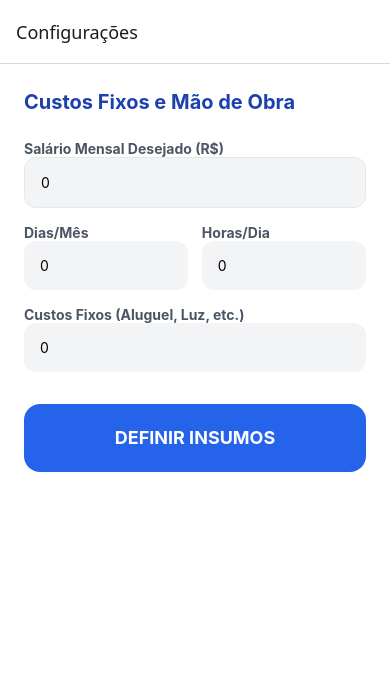
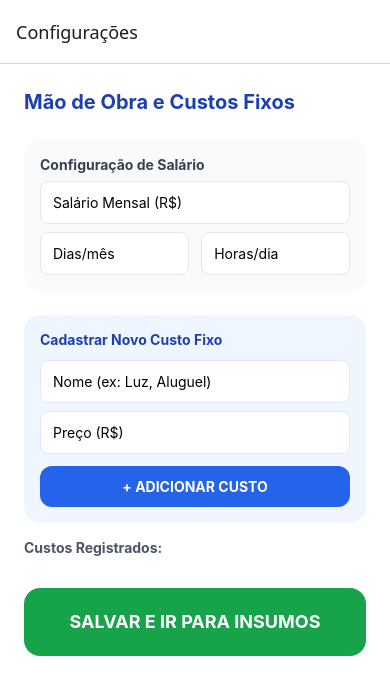
Before and after one commit to Predr0/precificacao-app, a React Native app: screen /ConfiguracaoNegocio in a window 390 px wide. Shown: the top 694 px of the page. Built offline with nearby package versions, Linux system fonts and the light colour scheme.

Commit message:
feat - add opcao de add novos custos fixos

```diff
--- a/src/context/AppContext.js
+++ b/src/context/AppContext.js
@@ -3,13 +3,31 @@ import React, { createContext, useState } from 'react';
 export const AppContext = createContext();
 
 export const AppProvider = ({ children }) => {
+  // Dados de Mão de Obra e Tempo
   const [config, setConfig] = useState({
-    salario: '0', dias: '0', horas: '0', custoFixo: '0', despesaFixa: '0', despesaVariavel: '0'
+    salario: '',
+    dias: '',
+    horas: ''
   });
-  const [insumos, setInsumos] = useState([]); // Lista para múltiplos insumos
+
+  // Lista dinâmica de Custos Fixos
+  const [listaCustosFixos, setListaCustosFixos] = useState([]);
+
+  // Insumos do produto
+  const [insumos, setInsumos] = useState([]);
+
+  // Soma automática dos custos para o motor de cálculo
+  const totalCustosFixos = listaCustosFixos.reduce(
+    (acc, item) => acc + (parseFloat(item.valor) || 0), 0
+  );
 
   return (
-    <AppContext.Provider value={{ config, setConfig, insumos, setInsumos }}>
+    <AppContext.Provider value={{
+      config, setConfig,
+      insumos, setInsumos,
+      listaCustosFixos, setListaCustosFixos,
+      totalCustosFixos
+    }}>
       {children}
     </AppContext.Provider>
   );
--- a/src/database/database.js
+++ b/src/database/database.js
@@ -1,11 +1,9 @@
 import * as SQLite from 'expo-sqlite';
 
-//Abrir/criar BD
 const db = SQLite.openDatabaseSync('precificacao.db');
 
 export const initDatabase = () => {
   try {
-    //RF03 e RF04 => criar tabela Insumos
     db.execSync(`
       CREATE TABLE IF NOT EXISTS insumos (
         id INTEGER PRIMARY KEY AUTOINCREMENT,
@@ -16,7 +14,6 @@ export const initDatabase = () => {
       );
     `);
 
-    //RF05 => criar tabela Configurações
     db.execSync(`
       CREATE TABLE IF NOT EXISTS configuracoes (
         id INTEGER PRIMARY KEY AUTOINCREMENT,
--- a/src/screens/CalculoProduto.js
+++ b/src/screens/CalculoProduto.js
@@ -3,26 +3,22 @@ import { View, Text, TouchableOpacity, ScrollView } from 'react-native';
 import { AppContext } from '../context/AppContext';
 
 export default function CalculoProduto() {
-  const { config, insumos } = useContext(AppContext);
-  const [lucroDesejado] = useState(30); // %
+  const { config, insumos, totalCustosFixos } = useContext(AppContext); // Puxando o total somado
+  const [lucroDesejado] = useState(30);
 
   const calcular = () => {
-    const tempoProducaoMin = 30; // Exemplo de tempo gasto
-    const totalMinutosMes = parseFloat(config.dias) * parseFloat(config.horas) * 60;
+    const tempoProducaoMin = 30;
+    const totalMinutosMes = (parseFloat(config.dias) || 1) * (parseFloat(config.horas) || 1) * 60;
 
-    // 1. Custo Variável Total (Insumos)
     const CVR = insumos.reduce((acc, curr) => acc + curr.custoFração, 0);
 
-    // 2. Rateio Mão de Obra e Fixos
-    const custoPorMinuto = (parseFloat(config.salario) + parseFloat(config.custoFixo)) / totalMinutosMes;
+    // Mão de obra + SOMA de todos os custos fixos cadastrados
+    const custoPorMinuto = (parseFloat(config.salario) + totalCustosFixos) / totalMinutosMes;
     const CFR = custoPorMinuto * tempoProducaoMin;
 
-    // 3. Total Geral
     const totalGeral = CVR + CFR;
 
-    // 4. Mark-up
-    // MARK-UP = 100 / [100 – (%DFR + %DVR + %Lucro)]
-    // Para o MVP, usaremos os percentuais fixos do seu exemplo (5% despesas + lucro)
+    // Mark-up
     const markup = 100 / (100 - (5 + 3 + lucroDesejado));
     const precoFinal = totalGeral * markup;
 
@@ -41,7 +37,7 @@ export default function CalculoProduto() {
 
         <View className="h-[1px] bg-gray-300 my-4" />
 
-        <Text className="text-gray-600">Total de Custos + Rateio:</Text>
+        <Text className="text-gray-600">Total (Custos + Rateio de {totalCustosFixos > 0 ? 'Fixos' : 'Mão de Obra'}):</Text>
         <Text className="text-xl font-bold text-blue-800">R$ {res.totalGeral.toFixed(2)}</Text>
       </View>
 
@@ -51,9 +47,9 @@ export default function CalculoProduto() {
         <Text className="text-white mt-2">Índice Mark-up: {res.markup.toFixed(2)}</Text>
       </View>
 
-      <View className="mt-6 p-4 border border-red-200 rounded-2xl">
+      <View className="mt-6 p-4 border border-red-200 rounded-2xl mb-10">
         <Text className="text-red-600 font-bold">Ponto de Equilíbrio</Text>
-        <Text className="text-sm">Você precisa vender aprox. {Math.ceil((parseFloat(config.salario) + parseFloat(config.custoFixo)) / (res.precoFinal - res.CVR))} unidades para não ter prejuízo.</Text>
+        <Text className="text-sm">Venda {Math.ceil((parseFloat(config.salario) + totalCustosFixos) / (res.precoFinal - res.CVR))} unidades/mês para cobrir os gastos fixos.</Text>
       </View>
     </ScrollView>
   );
--- a/src/screens/ConfiguracaoNegocio.js
+++ b/src/screens/ConfiguracaoNegocio.js
@@ -1,46 +1,100 @@
-import React, { useContext } from 'react';
+import React, { useContext, useState } from 'react';
 import { View, Text, TextInput, TouchableOpacity, ScrollView, Alert } from 'react-native';
 import { AppContext } from '../context/AppContext';
 
 export default function ConfiguracaoNegocio({ navigation }) {
-  const { config, setConfig } = useContext(AppContext);
+  const { config, setConfig, listaCustosFixos, setListaCustosFixos } = useContext(AppContext);
 
-  const validarEAvançar = () => {
-    if (parseFloat(config.salario) > 0 && parseFloat(config.dias) > 0) {
-      navigation.navigate('Insumos');
-    } else {
-      Alert.alert("Erro", "Preencha os valores de salário e tempo de trabalho.");
+  // Estados locais para o novo custo que está sendo digitado
+  const [novoNome, setNovoNome] = useState('');
+  const [novoPreco, setNovoPreco] = useState('');
+
+  // Função para adicionar um custo à lista com validação
+  const adicionarCusto = () => {
+    // Validação: Proibir espaços em branco ou campos vazios
+    if (novoNome.trim() === '' || novoPreco.trim() === '') {
+      Alert.alert("Atenção", "Por favor, preencha o nome e o preço do custo fixo.");
+      return;
     }
+
+    const novoCusto = {
+      id: Date.now().toString(),
+      nome: novoNome,
+      valor: novoPreco
+    };
+
+    setListaCustosFixos([...listaCustosFixos, novoCusto]);
+    setNovoNome('');
+    setNovoPreco('');
   };
 
   return (
     <ScrollView className="flex-1 bg-white p-6">
-      <Text className="text-xl font-bold text-blue-800 mb-6">Custos Fixos e Mão de Obra</Text>
+      <Text className="text-xl font-bold text-blue-800 mb-6">Mão de Obra e Custos Fixos</Text>
 
-      <Text className="text-gray-600 font-bold">Salário Mensal Desejado (R$)</Text>
-      <TextInput
-        className="bg-gray-100 p-4 rounded-xl mb-4 border border-gray-200"
-        keyboardType="decimal-pad"
-        value={config.salario}
-        onChangeText={(v) => setConfig({...config, salario: v.replace(/[^0-9.]/g, '')})}
-      />
-
-      <View className="flex-row justify-between mb-4">
-        <View className="w-[48%]">
-          <Text className="text-gray-600 font-bold">Dias/Mês</Text>
-          <TextInput keyboardType="numeric" className="bg-gray-100 p-4 rounded-xl" value={config.dias} onChangeText={(v) => setConfig({...config, dias: v.replace(/[^0-9]/g, '')})} />
-        </View>
-        <View className="w-[48%]">
-          <Text className="text-gray-600 font-bold">Horas/Dia</Text>
-          <TextInput keyboardType="numeric" className="bg-gray-100 p-4 rounded-xl" value={config.horas} onChangeText={(v) => setConfig({...config, horas: v.replace(/[^0-9]/g, '')})} />
+      {/* Seção 1: Mão de Obra (RF06) */}
+      <View className="bg-gray-50 p-4 rounded-2xl mb-6">
+        <Text className="font-bold text-gray-700 mb-2">Configuração de Salário</Text>
+        <TextInput
+          placeholder="Salário Mensal (R$)"
+          keyboardType="numeric"
+          className="bg-white p-3 rounded-lg mb-2 border border-gray-200"
+          value={config.salario}
+          onChangeText={(v) => setConfig({...config, salario: v.replace(/[^0-9.]/g, '')})}
+        />
+        <View className="flex-row justify-between">
+          <TextInput
+            placeholder="Dias/mês"
+            keyboardType="numeric"
+            className="bg-white p-3 rounded-lg w-[48%] border border-gray-200"
+            value={config.dias}
+            onChangeText={(v) => setConfig({...config, dias: v.replace(/[^0-9]/g, '')})}
+          />
+          <TextInput
+            placeholder="Horas/dia"
+            keyboardType="numeric"
+            className="bg-white p-3 rounded-lg w-[48%] border border-gray-200"
+            value={config.horas}
+            onChangeText={(v) => setConfig({...config, horas: v.replace(/[^0-9]/g, '')})}
+          />
         </View>
       </View>
 
-      <Text className="text-gray-600 font-bold">Custos Fixos (Aluguel, Luz, etc.)</Text>
-      <TextInput keyboardType="decimal-pad" className="bg-gray-100 p-4 rounded-xl mb-4" value={config.custoFixo} onChangeText={(v) => setConfig({...config, custoFixo: v})} />
+      {/* Seção 2: Cadastro Dinâmico de Custos Fixos (RF06, RF07) */}
+      <View className="bg-blue-50 p-4 rounded-2xl mb-4">
+        <Text className="font-bold text-blue-800 mb-3">Cadastrar Novo Custo Fixo</Text>
+        <TextInput
+          placeholder="Nome (ex: Luz, Aluguel)"
+          className="bg-white p-3 rounded-lg mb-2 border border-blue-100"
+          value={novoNome}
+          onChangeText={setNovoNome}
+        />
+        <TextInput
+          placeholder="Preço (R$)"
+          keyboardType="numeric" // Permite apenas números no teclado
+          className="bg-white p-3 rounded-lg mb-3 border border-blue-100"
+          value={novoPreco}
+          onChangeText={(v) => setNovoPreco(v.replace(/[^0-9.]/g, ''))} // Bloqueia letras via código
+        />
+        <TouchableOpacity className="bg-blue-600 p-3 rounded-xl" onPress={adicionarCusto}>
+          <Text className="text-white text-center font-bold">+ ADICIONAR CUSTO</Text>
+        </TouchableOpacity>
+      </View>
 
-      <TouchableOpacity className="bg-blue-600 p-5 rounded-2xl mt-4" onPress={validarEAvançar}>
-        <Text className="text-white text-center font-bold text-lg">DEFINIR INSUMOS</Text>
+      {/* Lista de Custos Já Cadastrados */}
+      <Text className="font-bold text-gray-600 mb-2">Custos Registrados:</Text>
+      {listaCustosFixos.map((item) => (
+        <View key={item.id} className="flex-row justify-between bg-gray-100 p-3 rounded-lg mb-2">
+          <Text className="text-gray-800">{item.nome}</Text>
+          <Text className="font-bold text-blue-800">R$ {parseFloat(item.valor).toFixed(2)}</Text>
+        </View>
+      ))}
+
+      <TouchableOpacity
+        className="bg-green-600 p-5 rounded-2xl mt-6 mb-10"
+        onPress={() => navigation.navigate('Insumos')}
+      >
+        <Text className="text-white text-center font-bold text-lg">SALVAR E IR PARA INSUMOS</Text>
       </TouchableOpacity>
     </ScrollView>
   );
--- /dev/null
+++ b/src/screens/CustosFixos.js
@@ -0,0 +1,53 @@
+import React, { useContext } from 'react';
+import { View, Text, TextInput, TouchableOpacity, ScrollView } from 'react-native';
+import { AppContext } from '../context/AppContext';
+
+export default function CustosFixos() {
+  const { listaCustosFixos, setListaCustosFixos, totalCustosFixos } = useContext(AppContext);
+
+  // Função para atualizar o valor de um custo específico
+  const handleUpdateValue = (id, valor) => {
+    const novaLista = listaCustosFixos.map(item =>
+      item.id === id ? { ...item, valor: valor.replace(/[^0-9.]/g, '') } : item
+    );
+    setListaCustosFixos(novaLista);
+  };
+
+  // Função para adicionar um novo custo personalizado
+  const adicionarNovoCusto = () => {
+    const novoCusto = { id: Date.now().toString(), nome: 'Novo Gasto', valor: '0' };
+    setListaCustosFixos([...listaCustosFixos, novoCusto]);
+  };
+
+  return (
+    <ScrollView className="flex-1 bg-white p-6">
+      <Text className="text-xl font-bold mb-2">Custos Fixos Mensais</Text>
+      <Text className="text-gray-500 mb-6 text-xs italic">Insira os gastos que não mudam com a produção.</Text>
+
+      {listaCustosFixos.map((gasto) => (
+        <View key={gasto.id} className="mb-4 bg-gray-50 p-4 rounded-2xl border border-gray-100">
+          <Text className="text-gray-700 font-bold mb-2">{gasto.nome}</Text>
+          <TextInput
+            placeholder="R$ 0,00"
+            keyboardType="decimal-pad"
+            value={gasto.valor}
+            onChangeText={(v) => handleUpdateValue(gasto.id, v)}
+            className="bg-white p-3 rounded-lg border border-gray-200 font-bold text-blue-800"
+          />
+        </View>
+      ))}
+
+      <TouchableOpacity
+        className="border-2 border-dashed border-blue-400 p-4 rounded-2xl mb-6"
+        onPress={adicionarNovoCusto}
+      >
+        <Text className="text-blue-500 text-center font-bold">+ CADASTRAR OUTRO CUSTO</Text>
+      </TouchableOpacity>
+
+      <View className="bg-blue-600 p-6 rounded-3xl mb-10">
+        <Text className="text-white opacity-80 uppercase text-xs font-bold">Total Acumulado Mensal</Text>
+        <Text className="text-white text-3xl font-black">R$ {totalCustosFixos.toFixed(2)}</Text>
+      </View>
+    </ScrollView>
+  );
+}
--- a/src/screens/Login.js
+++ b/src/screens/Login.js
@@ -14,7 +14,6 @@ export default function Login({ navigation }) {
       behavior={Platform.OS === 'ios' ? 'padding' : 'height'}
       className="flex-1 bg-white justify-center p-8"
     >
-      {/* Cabeçalho do App */}
       <View className="items-center mb-12">
         <View className="w-20 h-20 bg-blue-600 rounded-3xl items-center justify-center mb-4 shadow-lg">
           <Text className="text-white text-4xl font-bold">A</Text>
```
